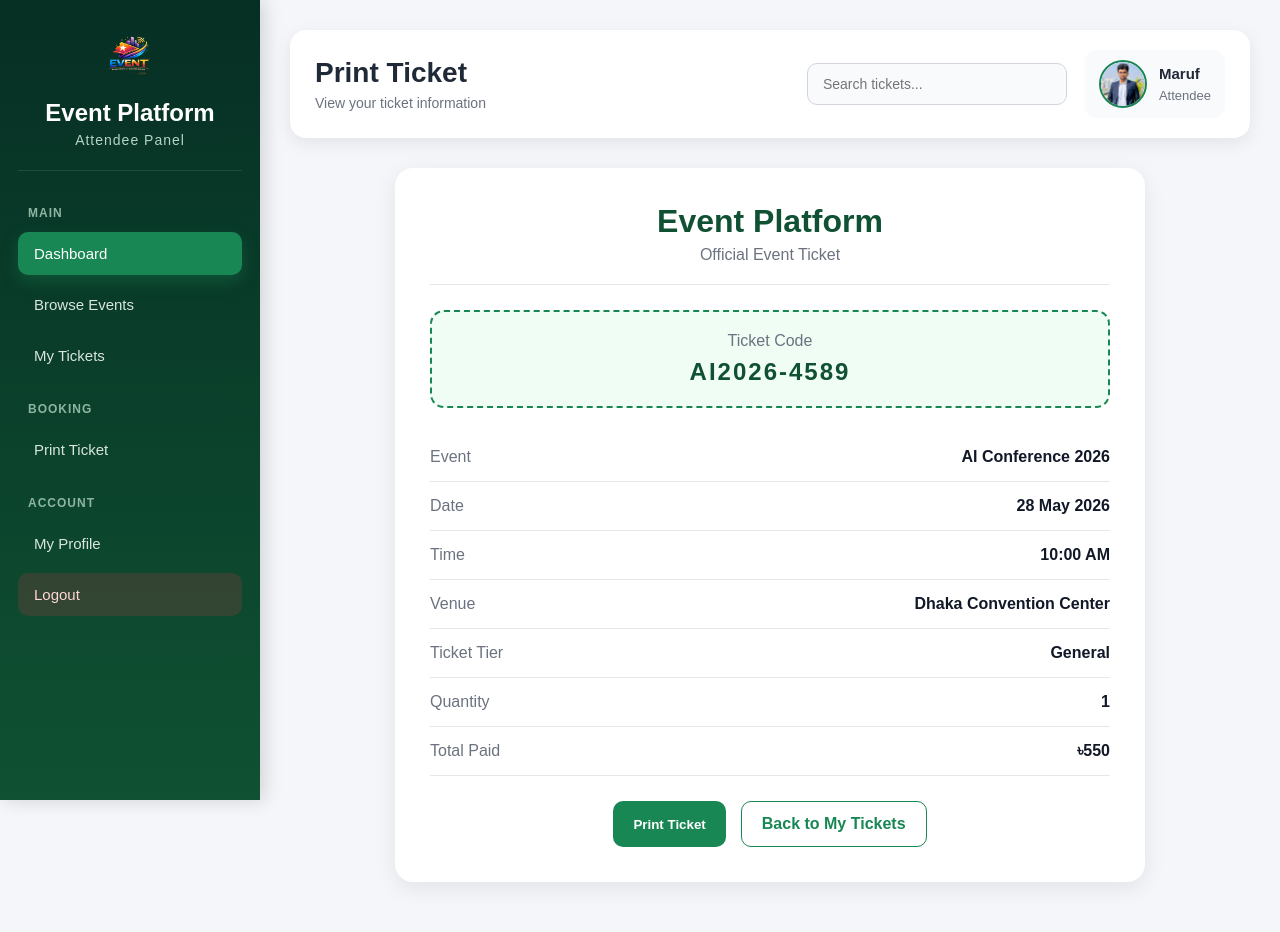
After one commit to labib999/WebtechProject, a PHP site: page /views/attendee/ticket-print.php in a window 1280 px wide. The commit adds this page. Run offline with PHP 8.4, Linux system fonts and the light colour scheme.

Commit message:
updated codes and printing

```diff
--- a/public/css/attendee.css
+++ b/public/css/attendee.css
@@ -23,7 +23,6 @@ body{
     box-shadow: 4px 0px 18px rgba(0,0,0,0.15);
 }
 
-/* Logo */
 .sidebar-logo{
     text-align: center;
     margin-bottom: 35px;
@@ -48,7 +47,6 @@ body{
     letter-spacing: 1px;
 }
 
-/* Menu */
 .menu-section{
     margin-bottom: 25px;
 }
@@ -63,7 +61,6 @@ body{
     padding-left: 10px;
 }
 
-/* Links */
 .sidebar a{
     display: block;
     text-decoration: none;
@@ -82,14 +79,12 @@ body{
     transform: translateX(4px);
 }
 
-/* Active */
 .sidebar .active{
     background: #198754;
     color: white;
     box-shadow: 0 6px 16px rgba(25,135,84,0.35);
 }
 
-/* Logout */
 .logout-link{
     background: rgba(220,53,69,0.18);
     color: #ffd6d6 !important;
@@ -100,8 +95,6 @@ body{
     color: white !important;
 }
 
-/* Main Content */
-
 .main-content{
     margin-left: 260px;
     padding: 30px;
@@ -109,18 +102,7 @@ body{
     min-height: 100vh;
 }
 
-
-
-
-
-
-
-
-
-
-
 /* DASHBOARD ------------------------------------------------------------*/
-
 .dashboard-header{
     display: flex;
     justify-content: space-between;
@@ -323,19 +305,7 @@ body{
     background: #0f5132;
 }
 
-
-
-
-
-
-
-
-
-
-
-
-/* Header ------------------------------------------------------------*/
-
+/* HEADER ------------------------------------------------------------*/
 .topbar{
     background: white;
     padding: 20px 25px;
@@ -358,14 +328,12 @@ body{
     font-size: 14px;
 }
 
-/* Right Side */
 .topbar-right{
     display: flex;
     align-items: center;
     gap: 18px;
 }
 
-/* Search Box */
 .search-box input{
     width: 260px;
     padding: 12px 15px;
@@ -380,7 +348,6 @@ body{
     border-color: #198754;
 }
 
-/* Notification */
 .notification-btn{
     background: #f1f5f9;
     padding: 12px 18px;
@@ -396,7 +363,6 @@ body{
     color: white;
 }
 
-/* User Profile */
 .user-profile{
     display: flex;
     align-items: center;
@@ -425,14 +391,7 @@ body{
     font-size: 13px;
 }
 
-
-
-
-
-
-
 /* EVENT DETAILS-----------------------------------------------------------------------*/
-
 .event-banner{
     height: 320px;
     border-radius: 18px;
@@ -472,7 +431,6 @@ body{
     line-height: 1.7;
 }
 
-/* Layout */
 .event-details-grid{
     display: grid;
     grid-template-columns: 2fr 1fr;
@@ -491,15 +449,11 @@ body{
     gap: 25px;
 }
 
-/* Description */
-
 .event-description{
     line-height: 1.8;
     color: #4b5563;
     margin-top: 15px;
 }
-
-/* Info Box */
 
 .info-item{
     margin-bottom: 20px;
@@ -514,8 +468,6 @@ body{
 .info-item p{
     color: #4b5563;
 }
-
-/* Table Button */
 
 .table-btn{
     background: #198754;
@@ -537,8 +489,6 @@ body{
     border-radius: 8px;
     color: #374151;
 }
-
-/* Reviews */
 
 .review-box{
     padding: 18px;
@@ -563,20 +513,13 @@ body{
     line-height: 1.7;
 }
 
-
-
-
-
-
 /* CHECKOUT PAGE            ----------------------------------------------------------------*/
-
 .checkout-grid{
     display: grid;
     grid-template-columns: 2fr 1fr;
     gap: 25px;
 }
 
-/* Form */
 .form-group{
     margin-bottom: 22px;
 }
@@ -604,27 +547,6 @@ body{
     border-color: #198754;
 }
 
-/* Discount Row */
-.discount-row{
-    display: flex;
-    gap: 10px;
-}
-
-.apply-btn{
-    background: #198754;
-    color: white;
-    border: none;
-    padding: 0 20px;
-    border-radius: 10px;
-    cursor: pointer;
-    font-weight: bold;
-}
-
-.apply-btn:hover{
-    background: #0f5132;
-}
-
-/* Order Summary */
 .order-summary{
     height: fit-content;
 }
@@ -634,10 +556,6 @@ body{
     justify-content: space-between;
     margin-bottom: 18px;
     color: #374151;
-}
-
-.summary-item.discount strong{
-    color: #dc3545;
 }
 
 .summary-total{
@@ -651,7 +569,6 @@ body{
     font-weight: bold;
 }
 
-/* Confirm Button */
 .confirm-btn{
     display: block;
     margin-top: 25px;
@@ -670,11 +587,7 @@ body{
     background: #0f5132;
 }
 
-
-
-
 /* CONFIRMATION  ----------------------------------------------------------------------------*/
-
 .confirmation-card{
     background: white;
     max-width: 780px;
@@ -787,16 +700,7 @@ body{
     color: white;
 }
 
-
-
-
-
-
-
-
-
 /* MY TICKETS PAGE -----------------------------------------------------------------------------------------*/
-
 .ticket-card{
     display: grid;
     grid-template-columns: 1.4fr 1.3fr 1fr;
@@ -871,23 +775,7 @@ body{
     color: white;
 }
 
-.ticket-btn.danger{
-    background: #dc3545;
-}
-
-.ticket-btn.danger:hover{
-    background: #b02a37;
-}
-
-
-
-
-
-
-
-
 /* EVENTS PAGE------------------------------------------------------------------------------------ */
-
 .filter-card{
     margin-bottom: 30px;
 }
@@ -1034,3 +922,75 @@ body{
     background: #198754;
     color: white;
 }
+
+
+
+
+
+
+/* PRINT TICKET ----------------------------------------------------------------------------*/
+.print-ticket-card{
+    background: white;
+    max-width: 750px;
+    margin: 20px auto;
+    padding: 35px;
+    border-radius: 18px;
+    box-shadow: 0 6px 22px rgba(0,0,0,0.08);
+}
+
+.ticket-header{
+    text-align: center;
+    border-bottom: 1px solid #e5e7eb;
+    padding-bottom: 20px;
+    margin-bottom: 25px;
+}
+
+.ticket-header h1{
+    color: #0f5132;
+    margin-bottom: 6px;
+}
+
+.ticket-header p{
+    color: #6b7280;
+}
+
+.ticket-code-print{
+    text-align: center;
+    background: #f0fdf4;
+    border: 2px dashed #198754;
+    padding: 20px;
+    border-radius: 14px;
+    margin-bottom: 25px;
+}
+
+.ticket-code-print span{
+    color: #6b7280;
+}
+
+.ticket-code-print h2{
+    color: #0f5132;
+    margin-top: 8px;
+    letter-spacing: 2px;
+}
+
+.ticket-info-print{
+    margin-bottom: 25px;
+}
+
+.print-msg{
+    text-align: center;
+    color: #198754;
+    font-weight: bold;
+    margin-bottom: 20px;
+}
+
+.print-actions{
+    display: flex;
+    justify-content: center;
+    gap: 15px;
+}
+
+.print-actions button{
+    border: none;
+    cursor: pointer;
+}
--- a/views/attendee/sidebar.php
+++ b/views/attendee/sidebar.php
@@ -2,33 +2,25 @@
 
     <div class="sidebar-logo">
         <img src="../../public/uploads/Logo.png" alt="Logo">
-
         <h2>Event Platform</h2>
         <p>Attendee Panel</p>
     </div>
 
     <div class="menu-section">
         <span class="menu-title">MAIN</span>
-        <a href="dashboard.php" class="active">Dashboard</a>
-        <a href="events.php">Browse Events </a>
+        <a href="dashboard.php" class="active"> Dashboard</a>
+        <a href="events.php">Browse Events</a>
         <a href="my-tickets.php">My Tickets</a>
     </div>
 
     <div class="menu-section">
-        <span class="menu-title">ACTIVITY</span>
-        <a href="following.php">Following</a>
-        <a href="reviews.php">Reviews</a>
-    </div>
-
-    <div class="menu-section">
-        <span class="menu-title">SUPPORT</span>
-        <a href="refund-request.php">Refund Requests</a>
-        <a href="complaint.php">Complaints</a>
+        <span class="menu-title">BOOKING</span>
+        <a href="ticket-print.php">Print Ticket</a>
     </div>
 
     <div class="menu-section">
         <span class="menu-title">ACCOUNT</span>
-        <a href="profile.php">My Profile </a>
+        <a href="profile.php">My Profile</a>
         <a href="logout.php" class="logout-link">Logout</a>
     </div>
 
--- /dev/null
+++ b/views/attendee/ticket-print.php
@@ -0,0 +1,89 @@
+<!DOCTYPE html>
+<html>
+<head>
+    <title>Print Ticket</title>
+    <link rel="stylesheet" href="../../public/css/attendee.css">
+</head>
+<body>
+<?php include("sidebar.php"); ?>
+<div class="main-content">
+    <!-- Topbar -->
+    <div class="topbar">
+        <div class="topbar-left">
+            <h2>Print Ticket</h2>
+            <p>View your ticket information</p>
+        </div>
+        <div class="topbar-right">
+            <div class="search-box">
+                <input type="text" placeholder="Search tickets...">
+            </div>
+            <div class="user-profile">
+                <img src="../../public/uploads/user.png" alt="User">
+                <div>
+                    <h4>Maruf</h4>
+                    <span>Attendee</span>
+                </div>
+            </div>
+        </div>
+    </div>
+
+    <!-- Ticket -->
+    <div class="print-ticket-card">
+        <div class="ticket-header">
+            <h1>Event Platform</h1>
+            <p>Official Event Ticket</p>
+        </div>
+
+        <div class="ticket-code-print">
+            <span>Ticket Code</span>
+            <h2>AI2026-4589</h2>
+        </div>
+
+        <div class="ticket-info-print">
+            <div class="detail-row">
+                <span>Event</span>
+                <strong>AI Conference 2026</strong>
+            </div>
+            <div class="detail-row">
+                <span>Date</span>
+                <strong>28 May 2026</strong>
+            </div>
+            <div class="detail-row">
+                <span>Time</span>
+                <strong>10:00 AM</strong>
+            </div>
+            <div class="detail-row">
+                <span>Venue</span>
+                <strong>Dhaka Convention Center</strong>
+            </div>
+            <div class="detail-row">
+                <span>Ticket Tier</span>
+                <strong>General</strong>
+            </div>
+            <div class="detail-row">
+                <span>Quantity</span>
+                <strong>1</strong>
+            </div>
+            <div class="detail-row">
+                <span>Total Paid</span>
+                <strong>৳550</strong>
+            </div>
+        </div>
+
+        <p id="printMsg" class="print-msg"></p>
+
+        <div class="print-actions">
+            <button onclick="showPrintMessage()" class="confirm-action-btn">Print Ticket</button>
+            <a href="my-tickets.php" class="outline-btn">Back to My Tickets</a>
+        </div>
+    </div>
+</div>
+
+<script>
+function showPrintMessage(){
+    document.getElementById("printMsg").innerHTML = "Printed successfully";
+}
+</script>
+
+</body>
+</html>
```
Also changed, not shown: views/attendee/checkout.php (+7 -42 lines), views/attendee/dashboard.php (+4 -41 lines), views/attendee/event-details.php (+13 -66 lines), views/attendee/my-tickets.php (+9 -40 lines), views/attendee/complaint.php (deleted), views/attendee/following.php (deleted), views/attendee/refund-request.php (deleted), views/attendee/reviews.php (deleted).
